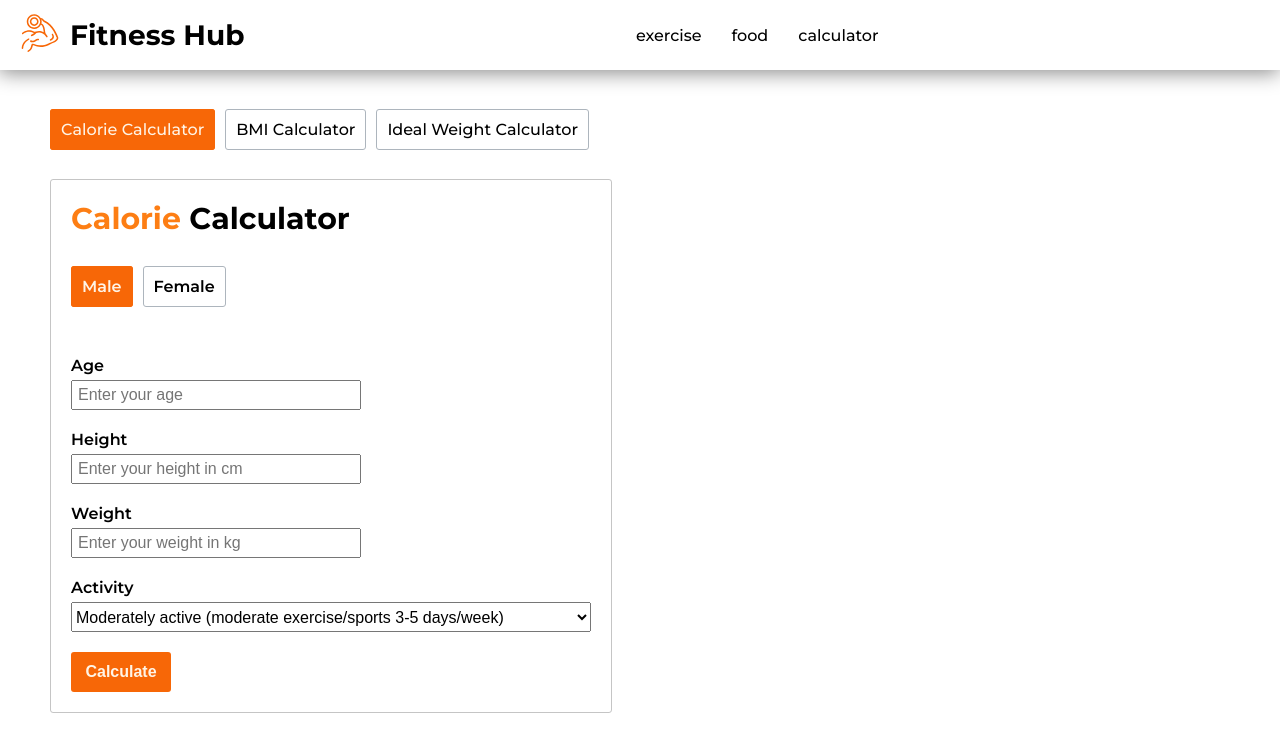
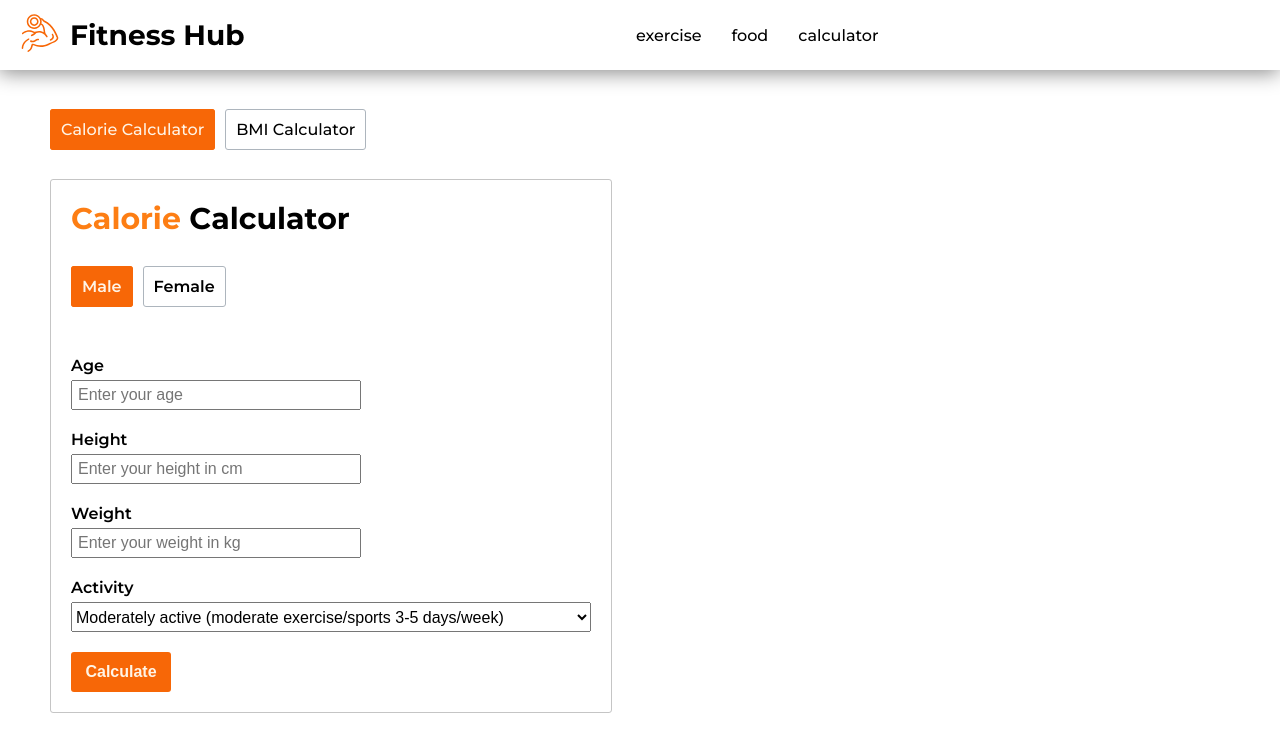
Before and after one commit to LevaniIlashvili/fitness-hub, a React (Vite) app: page /calculator in a window 1280 px wide. Shown: the top 752 px of the page. Built offline with nearby package versions, Linux system fonts and the light colour scheme.

Commit message:
remove ideal weight calculator

```diff
--- a/src/pages/CalculatorsPage.tsx
+++ b/src/pages/CalculatorsPage.tsx
@@ -29,13 +29,6 @@ const CalculatorsPage = () => {
           isChecked={checkedCalculator === "bmi-calculator"}
           handleChange={handleChange}
         />
-        <RadioBtn
-          name="calculator"
-          id="ideal-weight-calculator"
-          labelName="Ideal Weight Calculator"
-          isChecked={checkedCalculator === "ideal-weight-calculator"}
-          handleChange={handleChange}
-        />
       </div>
       {checkedCalculator === "calorie-calculator" ? (
         <CalorieIntakeCalculator />
```
